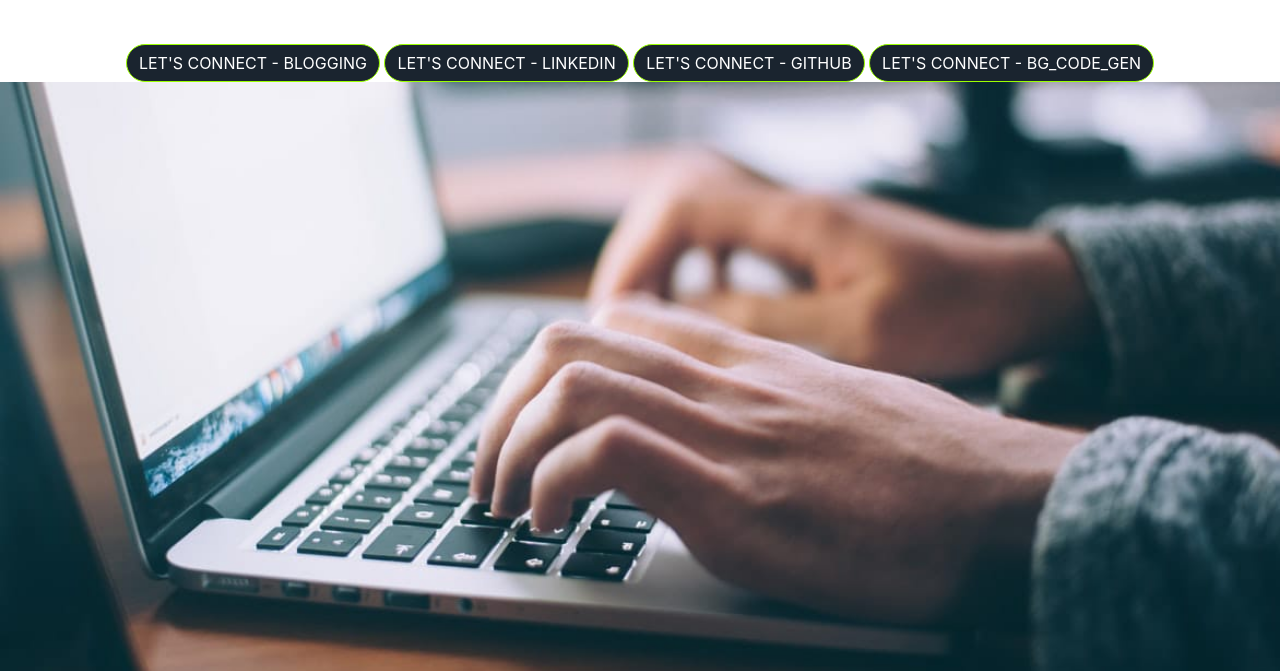
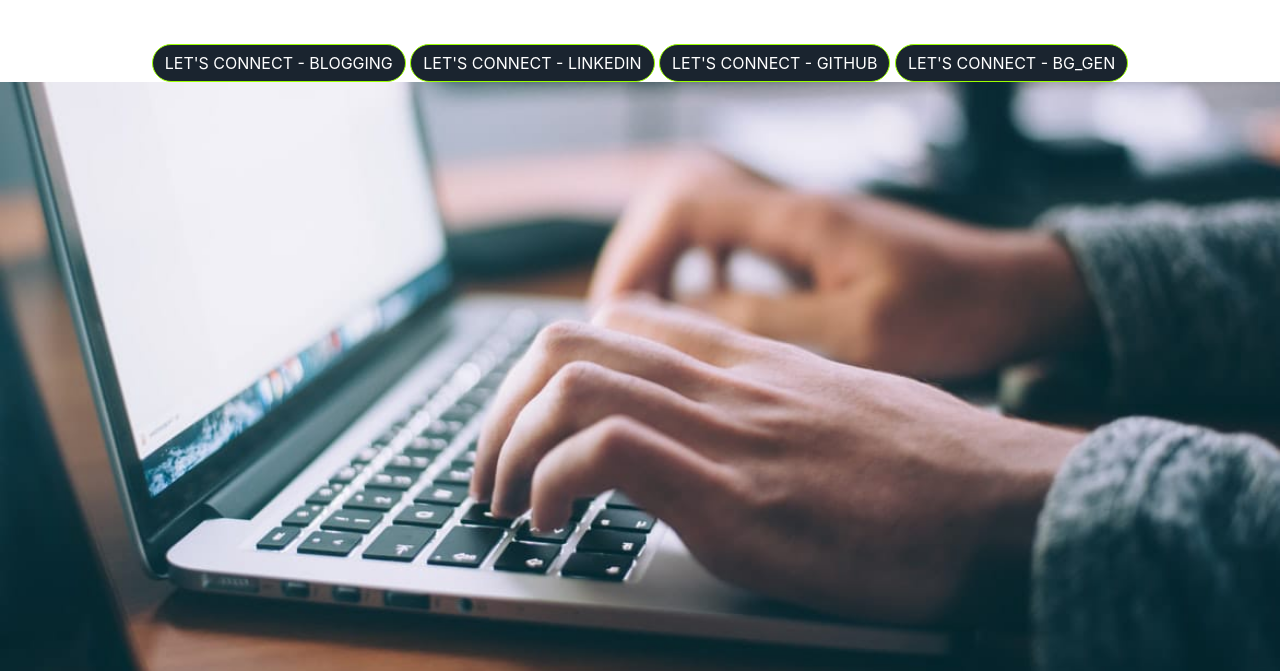
Before and after one commit to akshayshriwaskar/Akki, a plain HTML site: page index.html in a window 1280 px wide. Shown: the part 129-800 px from the top of the page. Drawn offline with nearby package versions, Linux system fonts and the light colour scheme.

Commit message:
Update index.html

```diff
--- a/index.html
+++ b/index.html
@@ -34,8 +34,8 @@
        <a href="https://github.com/akshayshriwaskar/" alt="Github">
       <button class="btn btn-primary bt-xl">Let's connect - Github</button>
       </a>
-       <a href="https://akshayshriwaskar.github.io/Bg_code_gen/" alt="Bg_code_gen">
-      <button class="btn btn-primary bt-xl">Let's connect - Bg_code_gen</button>
+       <a href="https://akshayshriwaskar.github.io/Bg_gen/" alt="Bg_code_gen">
+      <button class="btn btn-primary bt-xl">Let's connect - Bg_gen</button>
       </a>
   </section>
   </div>
```
